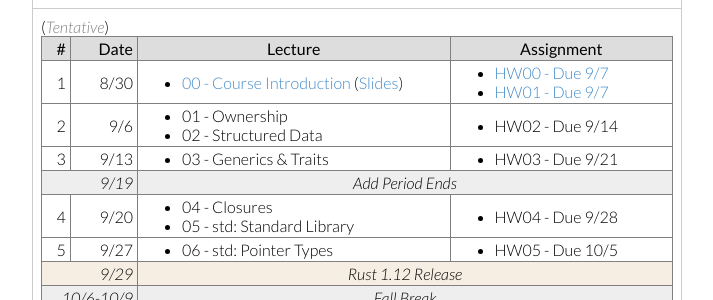
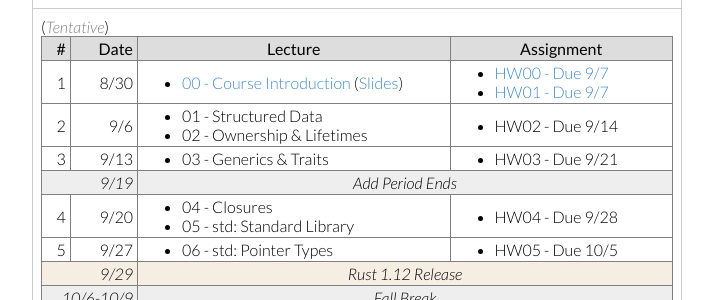
Before and after one commit to cis198-2016f/cis198-2016f.github.io, a Jekyll site: the page built from schedule/index.html, in a window 1280 px wide. Shown: the part 184-484 px from the top of the page, without its empty margins (283-996 px from the left). Built offline with Jekyll 4.4.1, drawn with Linux system fonts in a browser that asks for light colours.

Commit message:
swap lec01/lec02

```diff
--- a/schedule/index.html
+++ b/schedule/index.html
@@ -81,8 +81,8 @@ permalink: /schedule/
         <td>2 <td>9/6
         <td>
           <ul>
-            <li> 01 - Ownership</a>
-            <li> 02 - Structured Data</a>
+            <li> 01 - Structured Data</a>
+            <li> 02 - Ownership & Lifetimes</a>
           </ul>
         <td>
           <ul>
```
